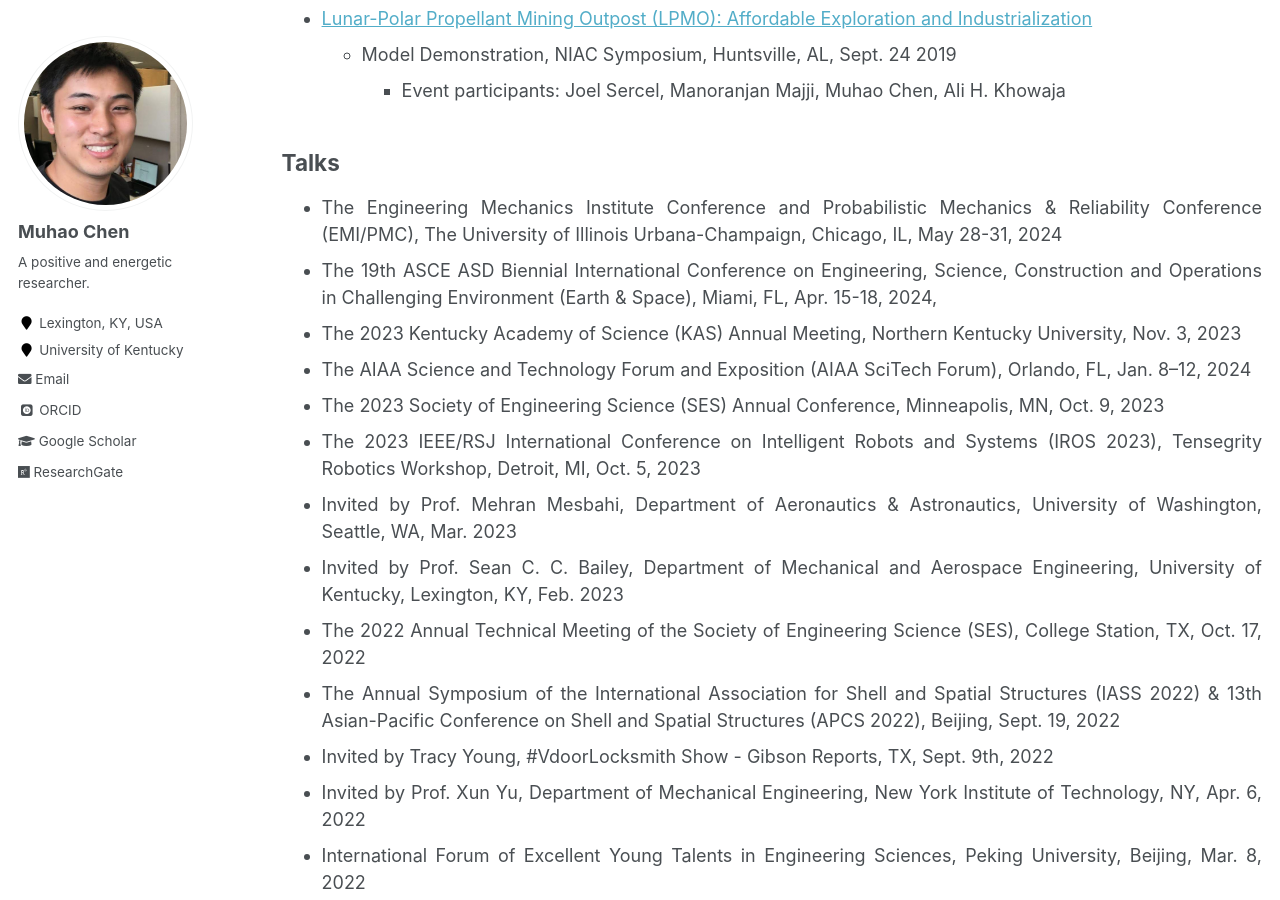
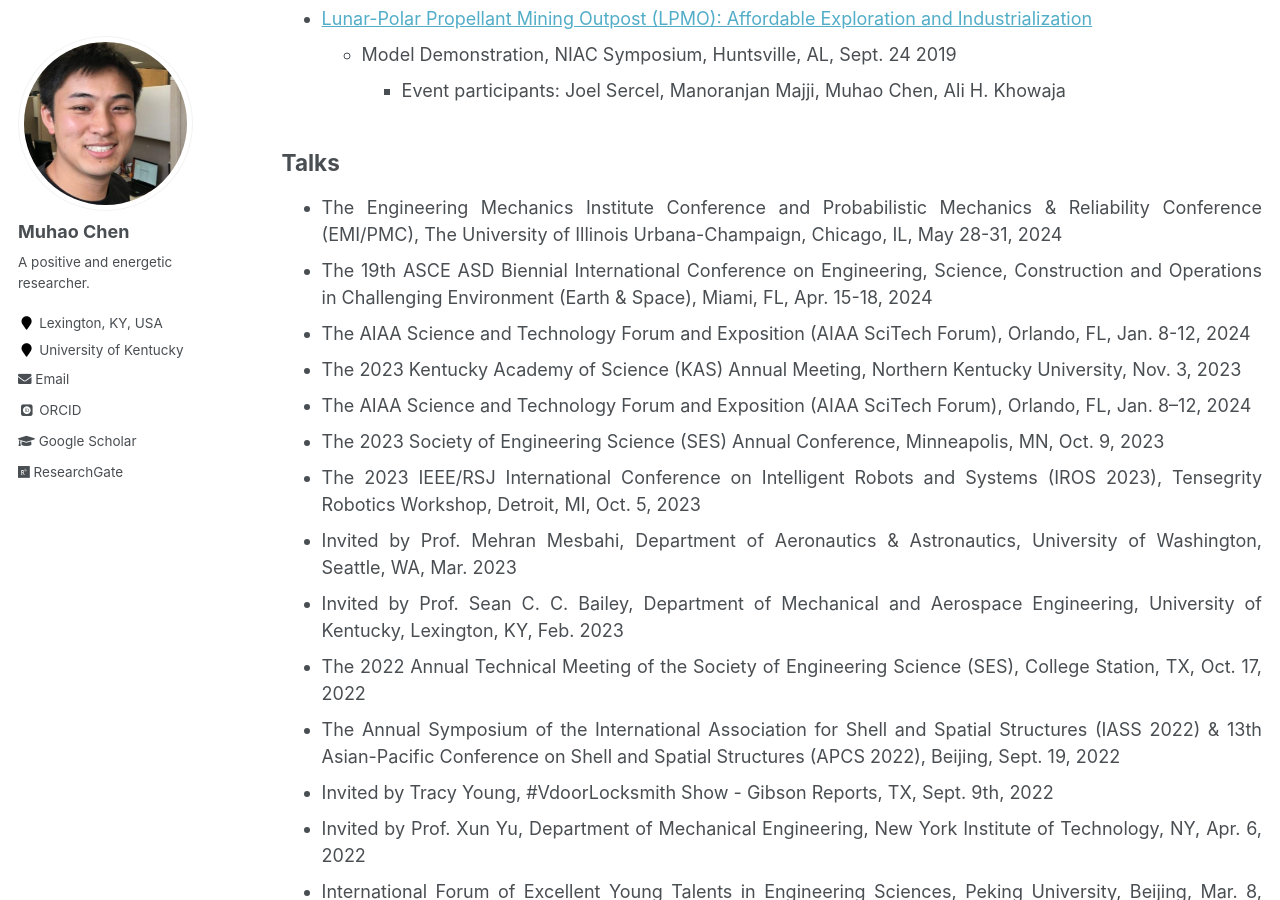
Before and after one commit to Muhao-Chen/muhao-chen.github.io, a Jekyll site: the page built from _pages/professional-activities.md, in a window 1280 px wide and 900 px high, scrolled down 771 px. Built offline with Jekyll 4.4.1, drawn with Linux system fonts in a browser that asks for light colours; some web fonts are replaced.

Commit message:
Update professional-activities.md

```diff
--- a/_pages/professional-activities.md
+++ b/_pages/professional-activities.md
@@ -38,7 +38,8 @@ toc_max_header: 1
 
 ## Talks
 * The Engineering Mechanics Institute Conference and Probabilistic Mechanics & Reliability Conference (EMI/PMC), The University of Illinois Urbana-Champaign, Chicago, IL, May 28-31, 2024
-* The 19th ASCE ASD Biennial International Conference on Engineering, Science, Construction and Operations in Challenging Environment (Earth & Space), Miami, FL, Apr. 15-18, 2024,
+* The 19th ASCE ASD Biennial International Conference on Engineering, Science, Construction and Operations in Challenging Environment (Earth & Space), Miami, FL, Apr. 15-18, 2024
+* The AIAA Science and Technology Forum and Exposition (AIAA SciTech Forum), Orlando, FL, Jan. 8-12, 2024
 * The 2023 Kentucky Academy of Science (KAS) Annual Meeting, Northern Kentucky University, Nov. 3, 2023
 * The AIAA Science and Technology Forum and Exposition (AIAA SciTech Forum), Orlando, FL, Jan. 8–12, 2024
 * The 2023 Society of Engineering Science (SES) Annual Conference, Minneapolis, MN, Oct. 9, 2023
```
